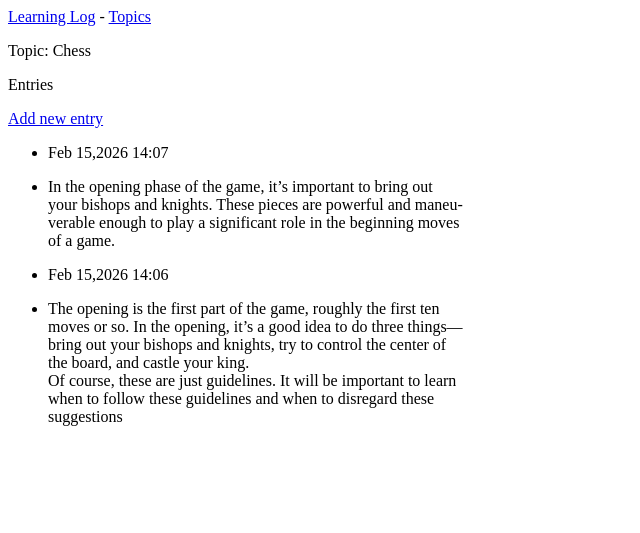
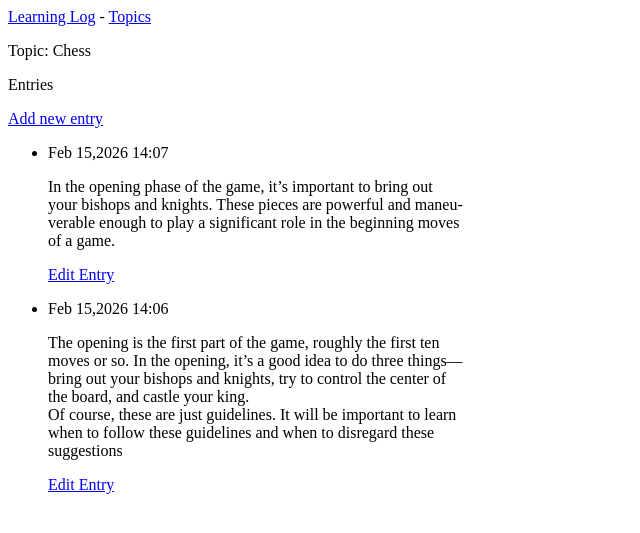
Before and after one commit to Cyonecoder/pycrashcourse, a Django app: page /topics/1 in a window 1280 px wide. Shown: the top 533 px of the page, without its empty margins (0-640 px from the left). Run offline with Django 5.2, Linux system fonts and the light colour scheme; data comes from the database, SQL or seed files in the repository; both versions use the stored data as it was after the commit.

Commit message:
now i can edit entry

```diff
--- a/part_II/project_3_django/learning_log/learning_logs/templates/learning_logs/topic.html
+++ b/part_II/project_3_django/learning_log/learning_logs/templates/learning_logs/topic.html
@@ -5,8 +5,13 @@
 <p><a href="{% url 'learning_logs:new_entry' topic.id %}">Add new entry</a></p>
 <ul>
   {% for entry in entries %}
-  <li>{{entry.date_add| date:'M d,Y H:i'}}</li>
-  <li>{{entry.text| linebreaks}}</li>
+  <li>
+    <p>{{entry.date_add| date:'M d,Y H:i'}}</p>
+    <p>{{entry.text| linebreaks}}</p>
+    <p>
+      <a href="{% url 'learning_logs:edit_entry' entry.id %}">Edit Entry </a>
+    </p>
+  </li>
 
   {% empty %}
   <li>There are no entries for this topic yet.</li>
--- a/part_II/project_3_django/learning_log/learning_logs/urls.py
+++ b/part_II/project_3_django/learning_log/learning_logs/urls.py
@@ -13,4 +13,5 @@ urlpatterns = [
     path("topics/<int:topic_id>", views.topic, name="topic"),
     path("new_topic/", views.new_topic, name="new_topic"),
     path("new_entry/<int:topic_id>", views.new_entry, name="new_entry"),
+    path("edit_entry/<int:entry_id>", views.edit_entry, name="edit_entry"),
 ]
--- a/part_II/project_3_django/learning_log/learning_logs/views.py
+++ b/part_II/project_3_django/learning_log/learning_logs/views.py
@@ -1,6 +1,6 @@
 from django.shortcuts import render, redirect
 
-from .models import Topic
+from .models import Topic, Entry
 
 from .forms import TopicForm, EntryForm
 
@@ -54,3 +54,24 @@ def new_entry(request, topic_id):
             return redirect("learning_logs:topic", topic_id=topic_id)
     context = {"topic": topic, "form": form}
     return render(request, "learning_logs/new_entry.html", context)
+
+
+def edit_entry(request, entry_id):
+    """Edit an existing entry"""
+
+    entry = Entry.objects.get(id=entry_id)
+    topic = entry.topic
+
+    if request.method != "POST":
+        # Initial request; prefill form with the curent entry.
+        form = EntryForm(instance=entry)
+
+    else:
+        # Post data submitted; process data
+        form = EntryForm(instance=entry, data=request.POST)
+        if form.is_valid():
+            form.save()
+            return redirect("learning_logs:topic", topic_id=topic.id)
+
+    context = {"entry": entry, "topic": topic, "form": form}
+    return render(request, "learning_logs/edit_entry.html", context)
```
Also changed, not shown: part_II/project_3_django/learning_log/learning_logs/templates/learning_logs/edit_entry.html (added, +11 -0 lines), part_II/project_3_django/learning_log/db.sqlite3.
